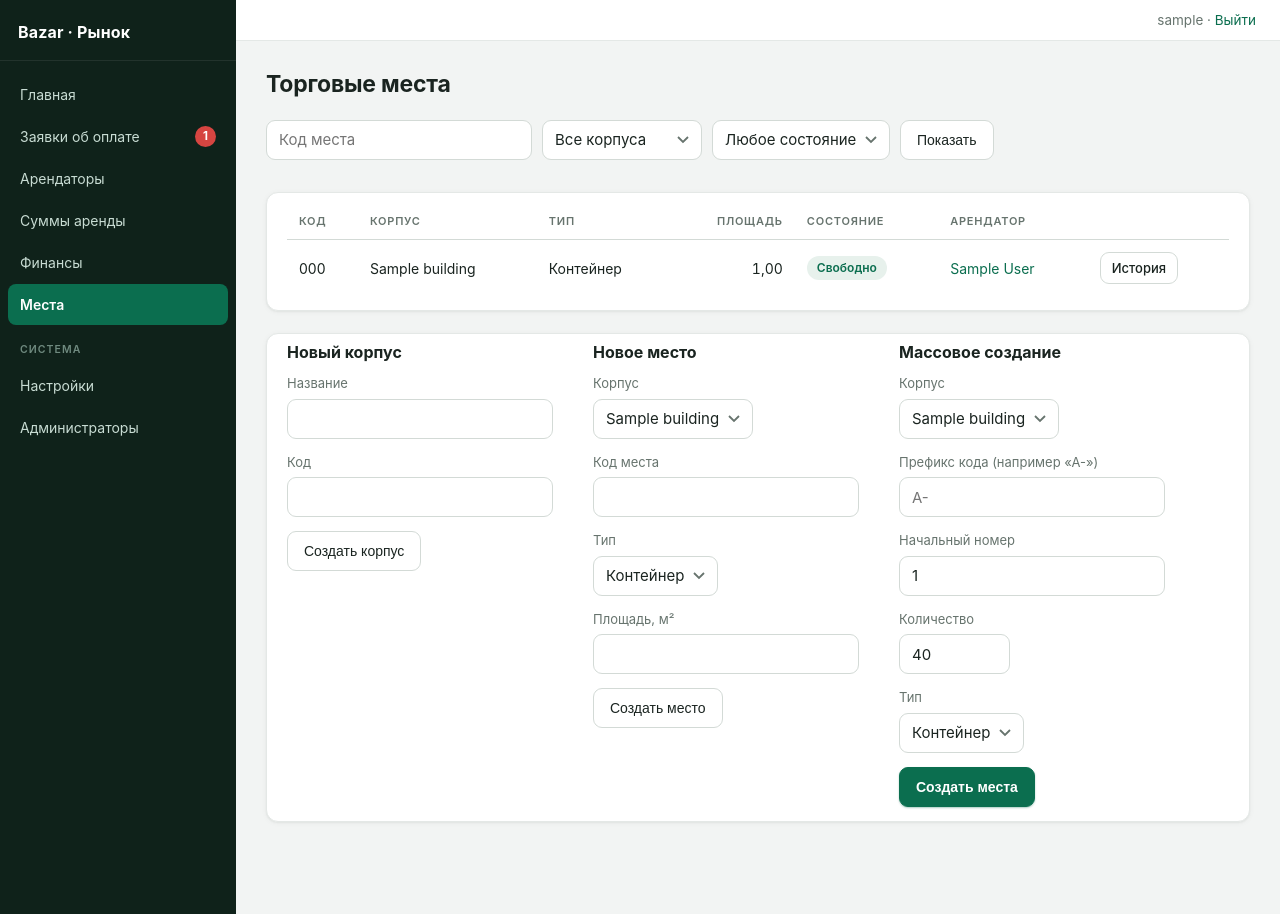
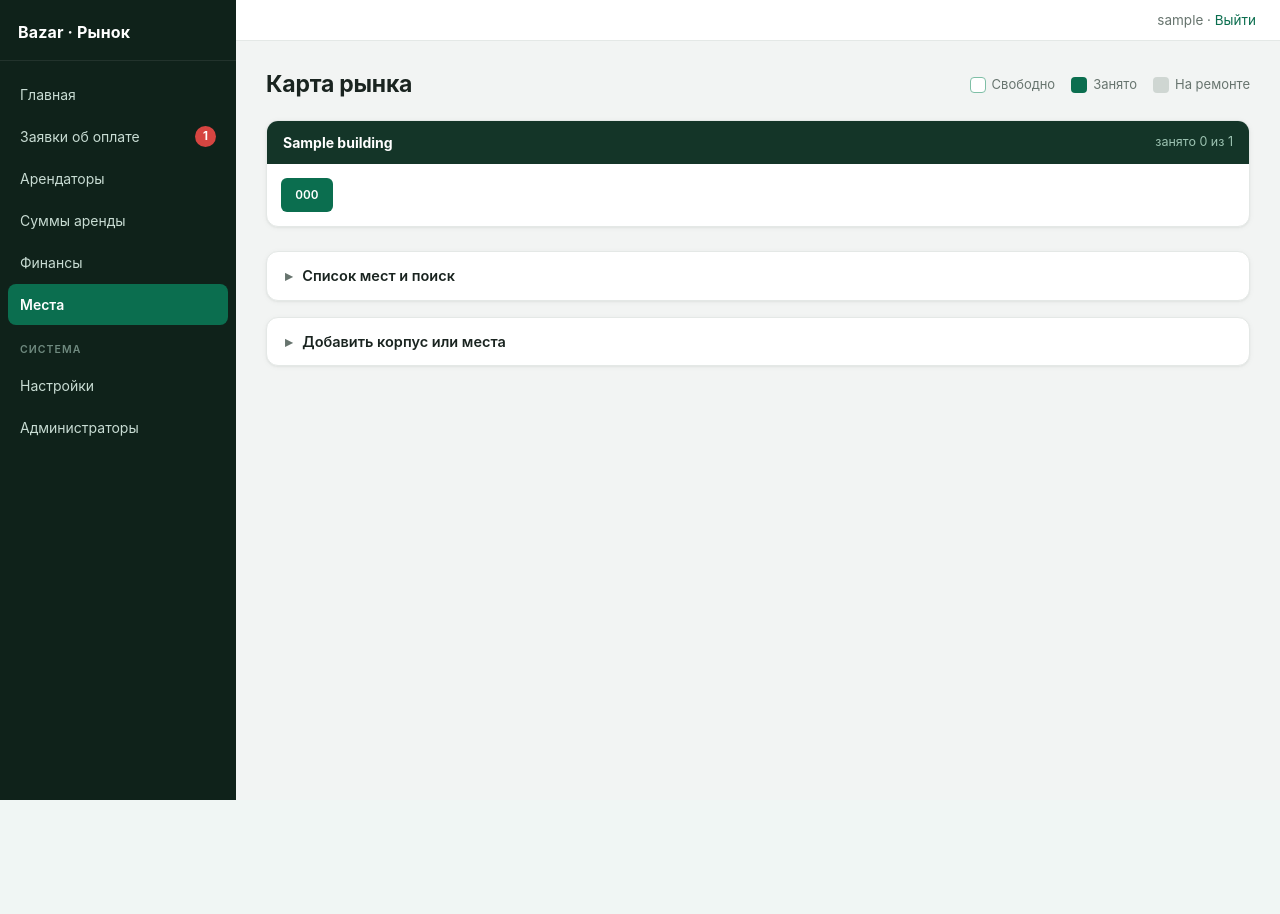
Before and after one commit to Nurbolottop/Bazar, a Django app: page /spots/ in a window 1280 px wide. After the commit the page ends 800 px from the top, so only its background shows below. Run offline with Django 5.2, Linux system fonts and the light colour scheme; a user stored in the database is signed in; tables that the repository leaves empty hold one stand-in row (values such as "Sample post").

Commit message:
Страница «Места» — карта рынка: корпуса-сектора со своей сеткой мест
Карта строится автоматически из корпусов и мест: клетка — место,
цвет — состояние (свободно/занято/ремонт), у секторов свои цвета шапок
как на схеме рынка, клик по занятой клетке ведёт к арендатору.
Список, поиск и формы создания свёрнуты под картой.

Co-Authored-By: Claude Fable 5 <noreply@anthropic.com>

```diff
--- a/app/apps/catalog/panel_views.py
+++ b/app/apps/catalog/panel_views.py
@@ -25,11 +25,36 @@ def spots_list(request):
         qs = qs.filter(Q(code__icontains=q) | Q(note__icontains=q))
 
     page = paginate(request, qs.order_by('building__code', 'code'))
+
+    # Карта рынка: корпуса с местами и арендаторами, всё одним запросом
+    from django.db.models import Prefetch
+    from apps.tenants.models import TenantSpot
+    map_buildings = []
+    buildings_qs = Building.objects.filter(is_active=True).prefetch_related(
+        Prefetch('spots', queryset=Spot.objects.order_by('code').prefetch_related(
+            Prefetch('tenant_spots',
+                     queryset=TenantSpot.objects.filter(is_active=True).select_related('tenant'),
+                     to_attr='active_links'))),
+    ).order_by('code')
+    for b in buildings_qs:
+        spots = []
+        occupied = 0
+        for spot in b.spots.all():
+            link = spot.active_links[0] if spot.active_links else None
+            if spot.status == Spot.Status.OCCUPIED:
+                occupied += 1
+            spots.append({'spot': spot, 'link': link})
+        map_buildings.append({
+            'building': b, 'spots': spots,
+            'total': len(spots), 'occupied': occupied,
+        })
+
     return render(request, 'panel/spots_list.html', {
         'page': page, 'building': building, 'status': status, 'q': q,
         'buildings': Building.objects.all(),
         'statuses': Spot.Status.choices,
         'types': Spot.Type.choices,
+        'map_buildings': map_buildings,
     })
 
 
--- a/app/static/css/panel.css
+++ b/app/static/css/panel.css
@@ -349,3 +349,62 @@ label { font-size: 13px; color: var(--muted); display: block; margin-bottom: 5px
   .btn.small { height: 36px; }
   .receipt-thumb { width: 54px; height: 54px; }
 }
+
+/* ================= Карта рынка ================= */
+.map-legend { display: flex; gap: 16px; align-items: center; font-size: 13px;
+  color: var(--muted); flex-wrap: wrap; }
+.map-legend span { display: inline-flex; align-items: center; gap: 6px; }
+.cell-demo { width: 16px; height: 16px; border-radius: 4px; display: inline-block; }
+.cell-demo.free { background: #fff; border: 1.5px solid #7fbfa6; }
+.cell-demo.occupied { background: var(--accent); }
+.cell-demo.repair { background: #cfd6d2; }
+
+.market-map { display: flex; flex-wrap: wrap; gap: 16px; margin-bottom: 24px; }
+.map-building { background: var(--card); border: 1px solid var(--border);
+  border-radius: var(--radius); box-shadow: var(--shadow); overflow: hidden;
+  flex: 1 1 340px; max-width: 100%; }
+.map-building-head { display: flex; justify-content: space-between; align-items: center;
+  gap: 10px; padding: 11px 16px; background: #143528; color: #fff; font-size: 14px; }
+.map-building-head span { color: #9dc3b2; font-size: 12.5px; white-space: nowrap; }
+/* Каждому корпусу — свой цвет шапки, как секторам на схеме рынка */
+.map-building:nth-child(6n+2) .map-building-head { background: #1d4fa1; }
+.map-building:nth-child(6n+2) .map-building-head span { color: #aecbf5; }
+.map-building:nth-child(6n+3) .map-building-head { background: #8a520b; }
+.map-building:nth-child(6n+3) .map-building-head span { color: #ecd0a8; }
+.map-building:nth-child(6n+4) .map-building-head { background: #5b3d8f; }
+.map-building:nth-child(6n+4) .map-building-head span { color: #cfc0ea; }
+.map-building:nth-child(6n+5) .map-building-head { background: #7a1f3d; }
+.map-building:nth-child(6n+5) .map-building-head span { color: #ecb6c9; }
+.map-building:nth-child(6n) .map-building-head { background: #3e5b1e; }
+.map-building:nth-child(6n) .map-building-head span { color: #c8dfa8; }
+.map-grid { display: flex; flex-wrap: wrap; gap: 5px; padding: 14px; }
+.map-cell { min-width: 52px; height: 34px; padding: 0 7px; border-radius: 6px;
+  display: inline-flex; align-items: center; justify-content: center;
+  font-size: 12px; font-weight: 600; font-variant-numeric: tabular-nums;
+  border: 1.5px solid transparent; transition: transform .1s ease, box-shadow .1s ease; }
+.map-cell:hover { text-decoration: none; transform: translateY(-1px);
+  box-shadow: 0 3px 8px rgba(16, 32, 26, .18); }
+.map-cell.free { background: #fff; border-color: #7fbfa6; color: var(--accent); }
+.map-cell.occupied { background: var(--accent); color: #fff; }
+.map-cell.repair { background: #cfd6d2; color: #5c6b64; }
+
+/* Сворачиваемые блоки под картой */
+.collapse { margin-bottom: 16px; }
+.collapse > summary { cursor: pointer; padding: 13px 18px; background: var(--card);
+  border: 1px solid var(--border); border-radius: var(--radius); font-weight: 600;
+  font-size: 14.5px; box-shadow: var(--shadow); list-style: none;
+  display: flex; align-items: center; gap: 10px; user-select: none; }
+.collapse > summary::-webkit-details-marker { display: none; }
+.collapse > summary::before { content: '▸'; color: var(--muted); transition: transform .15s ease; }
+.collapse[open] > summary::before { transform: rotate(90deg); }
+.collapse[open] > summary { border-radius: var(--radius) var(--radius) 0 0; margin-bottom: 0; }
+.collapse > summary:hover { background: #f7faf8; }
+.collapse > .toolbar, .collapse > .panel { border-top: none;
+  border-radius: 0 0 var(--radius) var(--radius); margin-bottom: 0; }
+.collapse > .toolbar { border-radius: 0; }
+
+@media (max-width: 700px) {
+  .map-building { flex-basis: 100%; }
+  .map-cell { min-width: 46px; height: 38px; font-size: 12.5px; }
+  .map-grid { gap: 6px; padding: 12px; }
+}
--- a/app/templates/panel/spots_list.html
+++ b/app/templates/panel/spots_list.html
@@ -1,10 +1,50 @@
 {% extends 'panel/base.html' %}
 {% block title %}Места{% endblock %}
 {% block content %}
-<h1>Торговые места</h1>
+<div class="page-head">
+  <h1>Карта рынка</h1>
+  <div class="map-legend">
+    <span><i class="cell-demo free"></i> Свободно</span>
+    <span><i class="cell-demo occupied"></i> Занято</span>
+    <span><i class="cell-demo repair"></i> На ремонте</span>
+  </div>
+</div>
 
-<div class="filters">
-  <form method="get" class="filters">
+{% if map_buildings %}
+<div class="market-map">
+  {% for mb in map_buildings %}
+  <div class="map-building">
+    <div class="map-building-head">
+      <b>{{ mb.building.name }}</b>
+      <span>занято {{ mb.occupied }} из {{ mb.total }}</span>
+    </div>
+    <div class="map-grid">
+      {% for row in mb.spots %}
+        {% if row.link %}
+          <a class="map-cell occupied" href="{% url 'panel:tenant_detail' row.link.tenant_id %}"
+             title="{{ row.spot.code }} · {{ row.link.tenant.full_name }} · {{ row.link.monthly_amount|money }} сом/мес">
+            {{ row.spot.code }}</a>
+        {% elif row.spot.status == 'repair' %}
+          <a class="map-cell repair" href="{% url 'panel:spot_history' row.spot.pk %}"
+             title="{{ row.spot.code }} · на ремонте">{{ row.spot.code }}</a>
+        {% else %}
+          <a class="map-cell free" href="{% url 'panel:spot_history' row.spot.pk %}"
+             title="{{ row.spot.code }} · свободно">{{ row.spot.code }}</a>
+        {% endif %}
+      {% empty %}<span class="muted" style="padding:6px">В корпусе пока нет мест</span>{% endfor %}
+    </div>
+  </div>
+  {% endfor %}
+</div>
+{% else %}
+<div class="panel" style="padding:24px">
+  <p class="muted">Корпусов пока нет. Создайте корпус и места ниже — карта построится автоматически.</p>
+</div>
+{% endif %}
+
+<details class="collapse" {% if q or building or status %}open{% endif %}>
+  <summary>Список мест и поиск</summary>
+  <form method="get" class="toolbar">
     <input type="text" name="q" value="{{ q }}" placeholder="Код места">
     <select name="building">
       <option value="">Все корпуса</option>
@@ -20,7 +60,6 @@
     </select>
     <button class="btn">Показать</button>
   </form>
-</div>
 
   <div class="panel">
     <table class="t-cards">
@@ -44,8 +83,11 @@
     </table>
     {% include 'panel/_pagination.html' %}
   </div>
+</details>
 
-<div class="panel" style="display:flex;gap:40px;flex-wrap:wrap">
+<details class="collapse">
+  <summary>Добавить корпус или места</summary>
+  <div class="panel" style="display:flex;gap:40px;flex-wrap:wrap;padding-top:16px">
     <div>
       <h2 style="margin-top:0">Новый корпус</h2>
       <form method="post" action="{% url 'panel:building_create' %}">
@@ -95,4 +137,5 @@
       </form>
     </div>
   </div>
+</details>
 {% endblock %}
```
Lines whose indentation alone changed are shown as unchanged.
